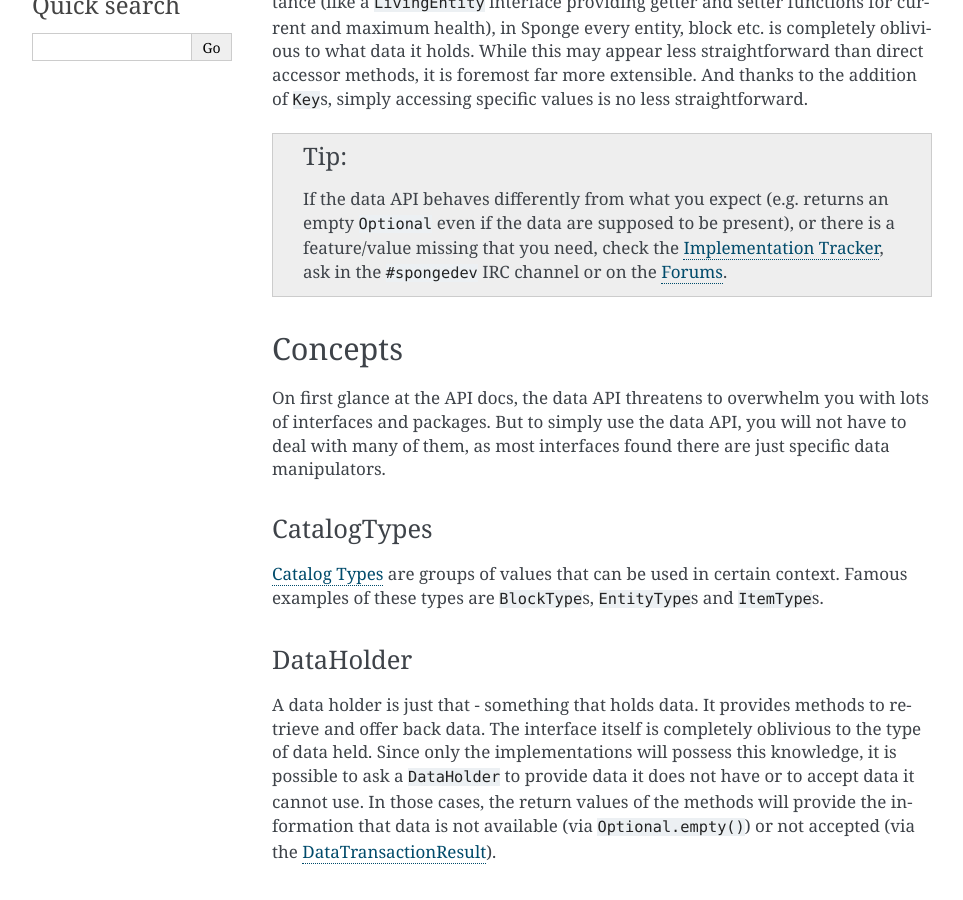
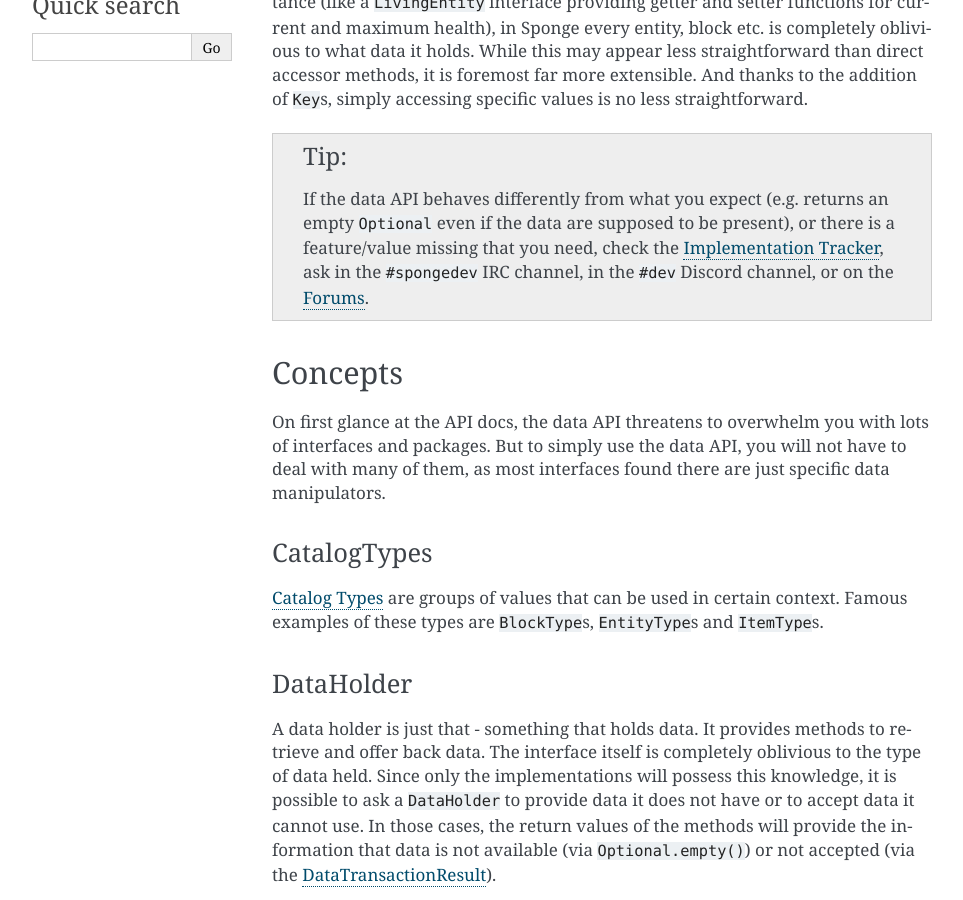
Before and after one commit to SpongePowered/SpongeDocs, a Sphinx documentation site: the page built from source/plugin/data/index.rst, in a window 1280 px wide and 900 px high, scrolled down 383 px. Shown: the whole window, without its empty margins (148-1111 px from the left). Built offline with Sphinx 7.4.7, drawn with Linux system fonts in a browser that asks for light colours; pages that are not in the unit, such as notebooks, are missing from menus; cross-references to code outside the pages are shown as plain code.

Commit message:
Add Discord reference to `The Data API` page

```diff
--- a/source/plugin/data/index.rst
+++ b/source/plugin/data/index.rst
@@ -30,8 +30,8 @@ specific values is no less straightforward.
 
     If the data API behaves differently from what you expect (e.g. returns an empty ``Optional`` even if the data are
     supposed to be present), or there is a feature/value missing that you need, check the `Implementation Tracker
-    <https://github.com/SpongePowered/SpongeCommon/issues/8>`_, ask in the ``#spongedev`` IRC channel or on the
-    `Forums <https://forums.spongepowered.org>`_.
+    <https://github.com/SpongePowered/SpongeCommon/issues/8>`_, ask in the ``#spongedev`` IRC channel,
+    in the ``#dev`` Discord channel,  or on the `Forums <https://forums.spongepowered.org>`_.
 
 Concepts
 ========
```
